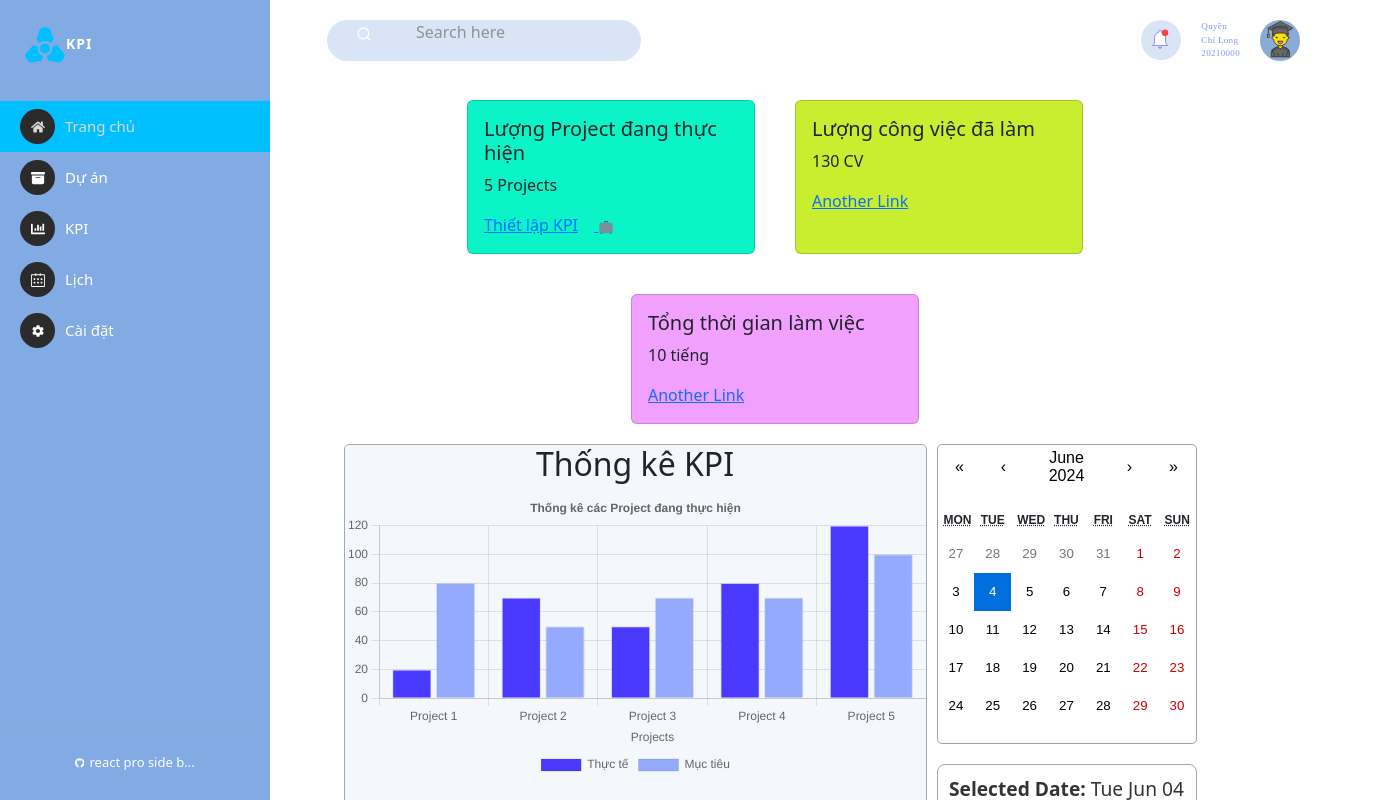
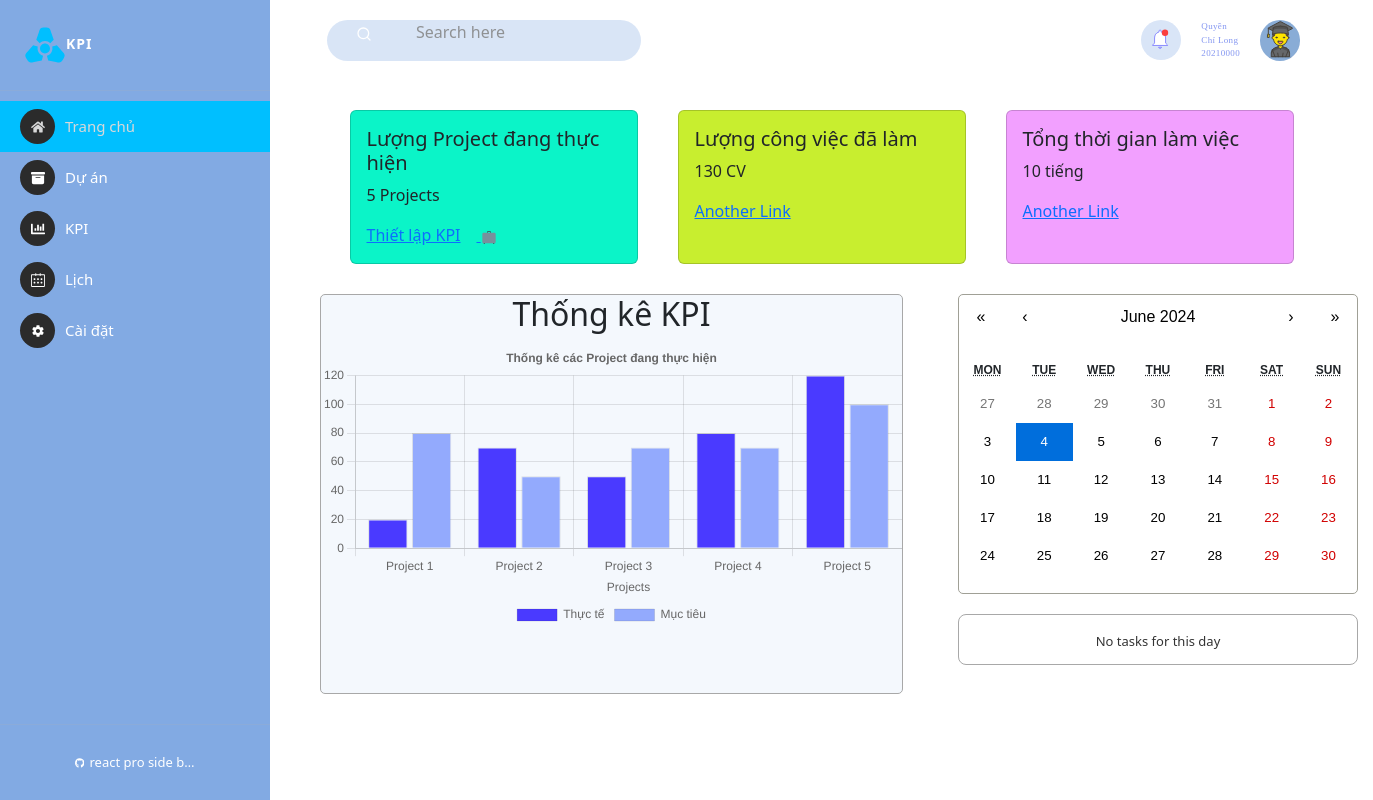
Before and after one commit to iaht211/UIUX-2023.2, a React (Create React App) app: page / in a window 1280 px wide. Shown: the whole page, 1373 px wide, since content can reach past the window. Built offline with nearby package versions, Linux system fonts and the light colour scheme.

Commit message:
add calender feature in home page

```diff
--- a/package.json
+++ b/package.json
@@ -17,7 +17,9 @@
     "chart.js": "^4.4.3",
     "localforage": "^1.10.0",
     "match-sorter": "^6.3.4",
+    "moment": "^2.30.1",
     "react": "^18.3.1",
+    "react-big-calendar": "^1.12.2",
     "react-bootstrap": "^2.10.2",
     "react-calendar": "^5.0.0",
     "react-chartjs-2": "^5.2.0",
--- a/src/components/Calender/Calender.js
+++ b/src/components/Calender/Calender.js
@@ -1,17 +1,43 @@
 import React, { useState } from 'react';
 import Calendar from 'react-calendar';
 import 'react-calendar/dist/Calendar.css';
-import './MyCalendar.scss'; // Ensure the correct file path
+import './MyCalendar.scss';
 
 const MyCalendar = () => {
     const [value, setValue] = useState(new Date());
+    const [tasks, setTasks] = useState({
+        '2024-05-23': ['Nhiệm vụ 1: Hoàn thành 100 chữ hán', 'Nhiệm vụ 2: Hoàn thành 100 chữ hán'],
+        '2024-05-24': ['Nhiệm vụ 3: Hoàn thành 50 chữ hán', 'Nhiệm vụ 4: Hoàn thành 75 chữ hán'],
+        '2024-05-29': ['Nhiệm vụ 3: Hoàn thành 50 chữ hán', 'Nhiệm vụ 4: Hoàn thành 75 chữ hán'],
+        '2024-05-30': ['Nhiệm vụ 3: Hoàn thành 50 chữ hán', 'Nhiệm vụ 4: Hoàn thành 75 chữ hán'],
+        '2024-05-31': ['Nhiệm vụ 3: Hoàn thành 50 chữ hán', 'Nhiệm vụ 4: Hoàn thành 75 chữ hán'],
+    });
+
+    const formatDate = (date) => {
+        const d = new Date(date);
+        let month = '' + (d.getMonth() + 1);
+        let day = '' + d.getDate();
+        const year = d.getFullYear();
+
+        if (month.length < 2) month = '0' + month;
+        if (day.length < 2) day = '0' + day;
+
+        return [year, month, day].join('-');
+    };
+
+    const selectedDate = formatDate(value);
+    const tasksForSelectedDate = tasks[selectedDate] || ['No tasks for this day'];
 
     return (
         <div className="calendar-container">
             <Calendar onChange={setValue} value={value} className="calendar-main" />
-            <p className='text-center'>
-                <span className='bold'>Selected Date:</span> {Array.isArray(value) ? `${value[0]?.toDateString()} - ${value[1]?.toDateString()}` : value.toDateString()}
-            </p>
+            <div className='tasks-container'>
+                <p className='text-center'>
+                    {tasksForSelectedDate.map((task, index) => (
+                        <span key={index}>{task}<br /></span>
+                    ))}
+                </p>
+            </div>
         </div>
     );
 }
--- a/src/components/Calender/MyCalendar.scss
+++ b/src/components/Calender/MyCalendar.scss
@@ -1,11 +1,12 @@
 .calendar-container {
     text-align: center;
-    width: 260px;
+    width: 400px;
 
     .react-calendar {
         width: 100% !important; // Override default max-width
         height: 300px !important;
         border-radius: 5px;
+        margin-left: 45px;
     }
 
     p {
@@ -21,4 +22,13 @@
     .bold {
         font-weight: bold;
     }
+
+    .text-center {
+        margin-left: 45px;
+        width: 100%;
+
+        span {
+            font-size: small;
+        }
+    }
 }
--- a/src/components/Home/Home.js
+++ b/src/components/Home/Home.js
@@ -9,12 +9,6 @@ import './Home.scss'
 import BarChart from "./Data/BarChart";  // Adjust the import path as needed
 import { FcBusiness } from "react-icons/fc";
 import MyCalendar from "../Calender/Calender";
-import Timeline from "./TimeLine/TimeLine";
-import { FcAcceptDatabase } from "react-icons/fc";
-import { FcDeleteDatabase } from "react-icons/fc";
-import { FcDatabase } from "react-icons/fc";
-import ListGroup from "./ListGroup/ListGroup";
-
 
 
 const Home = () => {
@@ -36,33 +30,6 @@ const Home = () => {
         ],
     });
 
-    const timelineItems = [
-        {
-            color: "success",
-            icon: <FcAcceptDatabase />,
-            title: "$2400 Design changes",
-            dateTime: "22 DEC 7:20 PM",
-            description: "People care about how you see the world, how you think, what motivates you, what you’re struggling with or afraid of.",
-            badges: ["design"],
-        },
-        {
-            color: "error",
-            icon: <FcDeleteDatabase />,
-            title: "New order #1832412",
-            dateTime: "21 DEC 11 PM",
-            description: "People care about how you see the world, how you think, what motivates you, what you’re struggling with or afraid of.",
-            badges: ["order", "#1832412"],
-        },
-        {
-            icon: <FcDatabase />,
-            title: "Server payments for April",
-            dateTime: "21 DEC 9:34 PM",
-            description: "People care about how you see the world, how you think, what motivates you, what you’re struggling with or afraid of.",
-            badges: ["server", "payments"],
-            lastItem: true,
-        },
-    ];
-
     return (
         <div className='home-container'>
 
@@ -71,7 +38,6 @@ const Home = () => {
                     <Card className="card-1" style={{ width: '18rem' }}>
                         <Card.Body>
                             <Card.Title>Lượng Project đang thực hiện</Card.Title>
-                            {/* <Card.Subtitle className="mb-2 text-muted">Card Subtitle</Card.Subtitle> */}
                             <Card.Text>
                                 5 Projects
                             </Card.Text>
--- a/src/components/Home/Home.scss
+++ b/src/components/Home/Home.scss
@@ -1,12 +1,12 @@
 .home-container {
-    padding: 20px;
+    padding: 30px;
 
 
 
     .kpi-section {
         display: flex;
 
-        margin-top: 20px;
+        margin-top: 30px;
         justify-content: center;
 
         .chart-calender-project {
@@ -25,7 +25,7 @@
                 }
 
                 .calendar-section {
-                    width: 260px;
+                    width: 400px;
                     margin-left: 10px;
                     // border: 1px solid #A8A8A8;
                     // border-radius: 8px;
```
Also changed, not shown: 1 other file (tests, documents, lock files or other folders).
